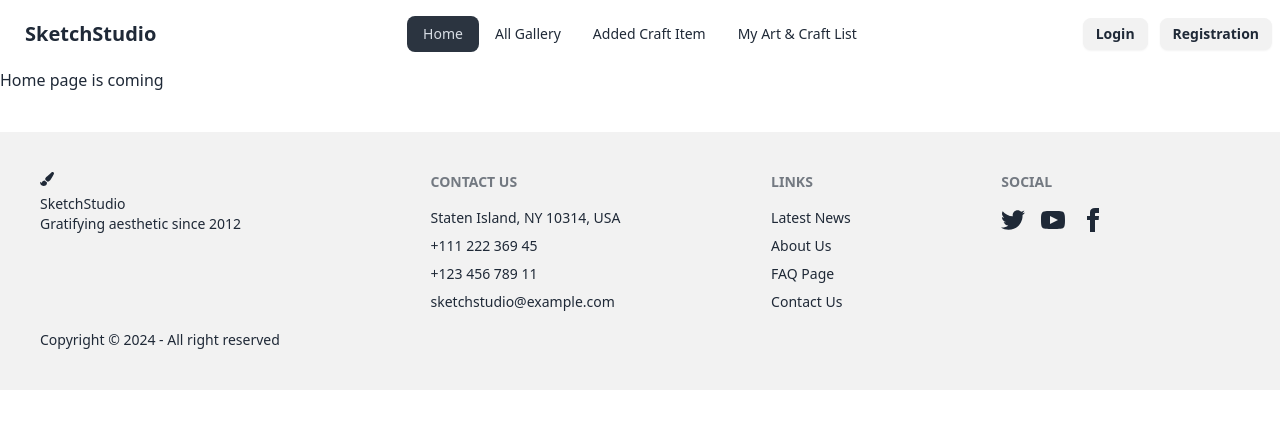
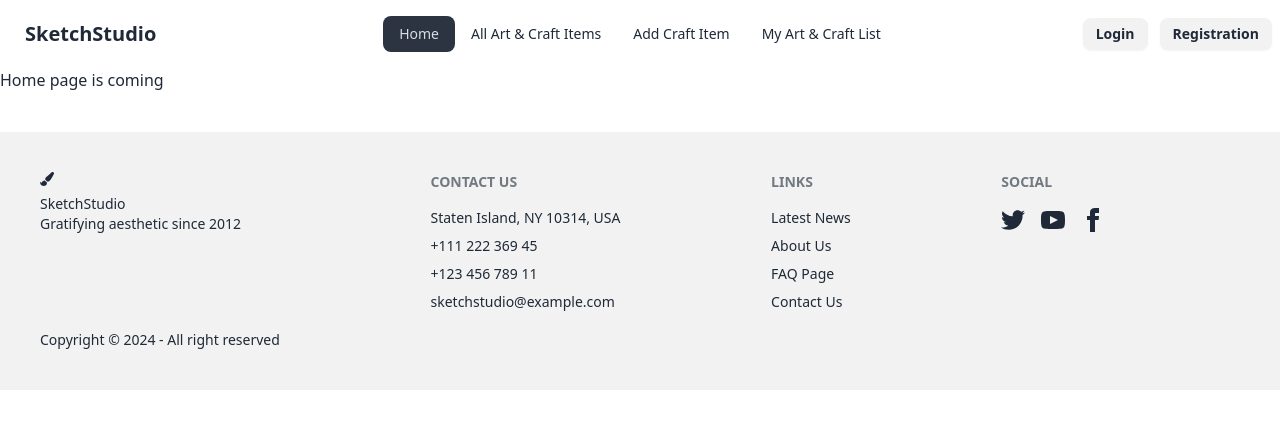
Before and after one commit to Mejbahul-Hasan/B9A10-artAndCraft-client, a React (Vite) app: page / in a window 1280 px wide. Shown: the top 428 px of the page. Built offline with nearby package versions, Linux system fonts and the light colour scheme; no server answers.

Commit message:
NavBar with private route functionality completed.

```diff
--- /dev/null
+++ b/src/pages/AddCraftItem/AddCraftItem.jsx
@@ -0,0 +1,11 @@
+import React from 'react';
+
+const AddCraftItem = () => {
+    return (
+        <div>
+            <h1>Add Craft Item is coming</h1>
+        </div>
+    );
+};
+
+export default AddCraftItem;
--- /dev/null
+++ b/src/pages/AllArt&Craft/AllArtItems.jsx
@@ -0,0 +1,10 @@
+
+const AllArtItems = () => {
+    return (
+        <div>
+            <h1>All art and craft items are coming</h1>
+        </div>
+    );
+};
+
+export default AllArtItems;
--- /dev/null
+++ b/src/pages/MyCraftItem/MyCraftItem.jsx
@@ -0,0 +1,10 @@
+
+const MyCraftItem = () => {
+    return (
+        <div>
+            <h1>My Craft item is coming</h1>
+        </div>
+    );
+};
+
+export default MyCraftItem;
--- a/src/pages/shared/Navbar.jsx
+++ b/src/pages/shared/Navbar.jsx
@@ -1,4 +1,3 @@
-
 import { useContext } from "react";
 import { Link, NavLink } from "react-router-dom";
 import { toast } from 'react-toastify';
@@ -17,9 +16,9 @@ const NavBar = () => {
 
     const navLinks = <>
         <li><NavLink to="/">Home</NavLink></li>
-        <li><NavLink to="/update-profile">All Gallery</NavLink></li>
-        <li><NavLink to="/purchase-history">Added Craft Item</NavLink></li>
-        <li><NavLink to="/purchase-history">My Art & Craft List</NavLink></li>
+        <li><NavLink to="/all-items">All Art & Craft Items</NavLink></li>
+        <li><NavLink to="/add-item">Add Craft Item</NavLink></li>
+        <li><NavLink to="/my-item">My Art & Craft List</NavLink></li>
     </>
 
     return (
```
Also changed, not shown: src/Router/Router.jsx (+17 -1 lines).
